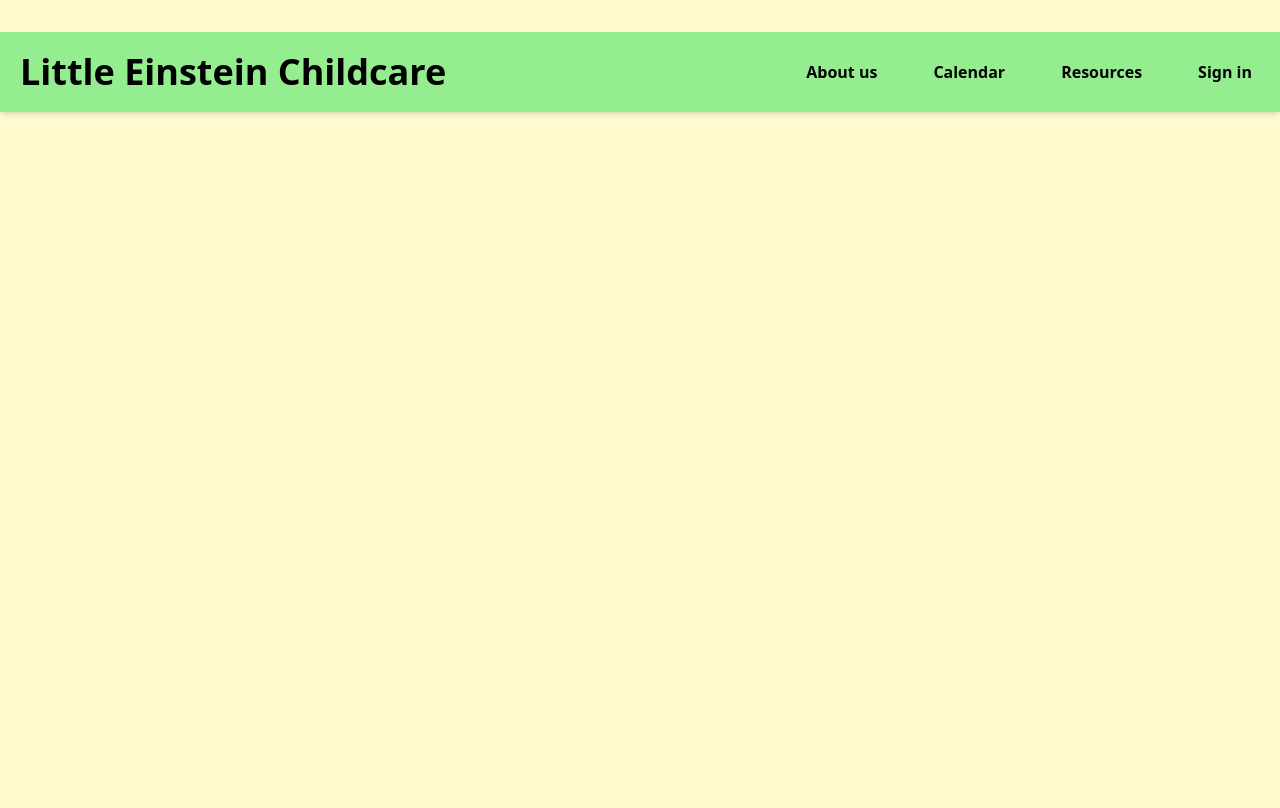
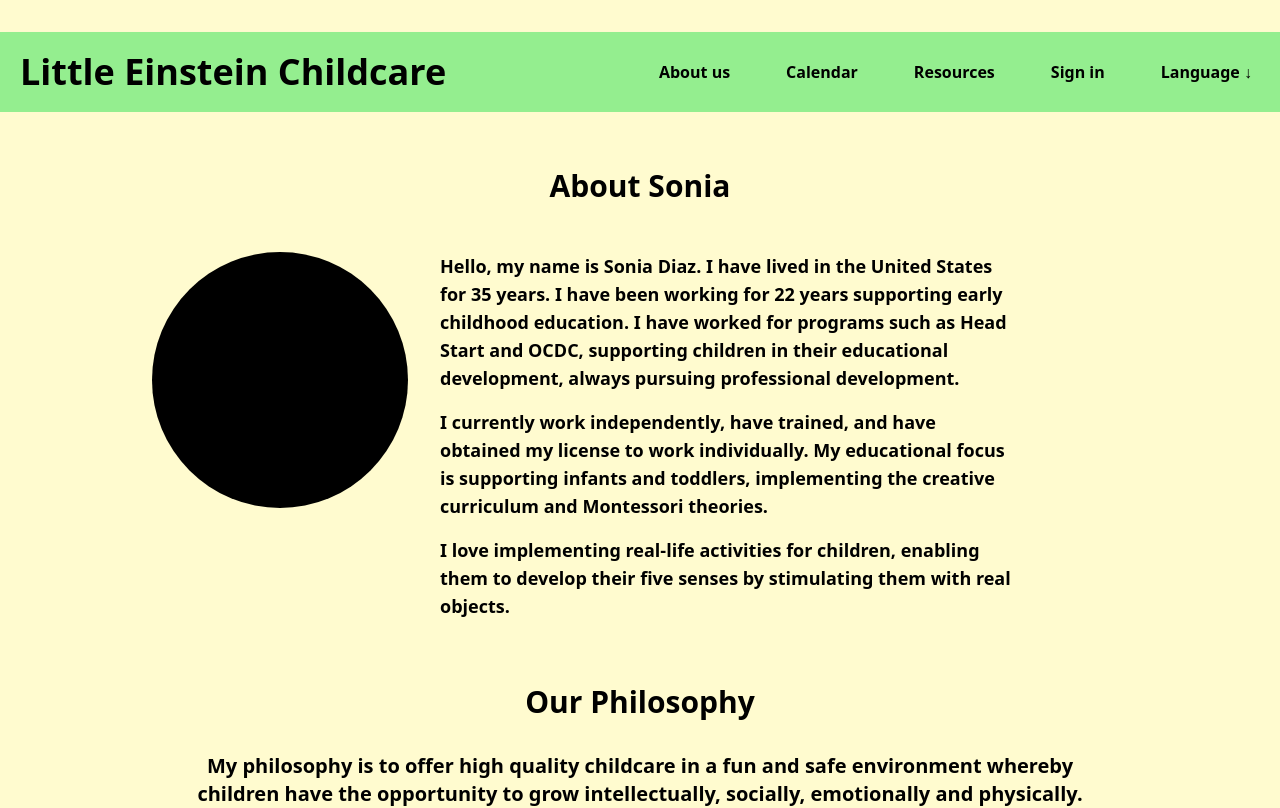
Before and after one commit to littleeinsteinchildcare/littleeinstein-frontend, a React (Vite) app: page /about in a window 1280 px wide. Shown: the top 808 px of the page. Built offline with nearby package versions, Linux system fonts and the light colour scheme.

Commit message:
LEC-45 about us page + spanish version of site

```diff
--- a/package.json
+++ b/package.json
@@ -11,11 +11,13 @@
   },
   "dependencies": {
     "@tailwindcss/vite": "^4.0.8",
+    "i18next": "^24.2.3",
     "moment": "^2.30.1",
     "moment-timezone": "^0.5.47",
     "react": "^19.0.0",
     "react-big-calendar": "^1.18.0",
     "react-dom": "^19.0.0",
+    "react-i18next": "^15.4.1",
     "react-router-dom": "^7.3.0",
     "tailwindcss": "^4.0.8"
   },
--- a/src/App.tsx
+++ b/src/App.tsx
@@ -5,7 +5,7 @@ import CalendarPage from "@/pages/calendar/Calendar";
 import SignInPage from "@/pages/signIn/SignIn.tsx";
 import Homepage from "@/pages/home/Home.tsx";
 import ResourcesPage from "@/pages/resources/Resources.tsx";
-//import AboutPage from '@/pages/aboutPage/AboutPage.tsx
+import AboutUsPage from "@/pages/aboutUs/AboutUs.tsx";
 
 // components
 import Navbar from "@/components/Navbar.tsx";
@@ -19,6 +19,7 @@ const App = () => {
         <Route path="/resources" element={<ResourcesPage />} />
         <Route path="/signin" element={<SignInPage />} />
         <Route path="/calendar" element={<CalendarPage />} />
+        <Route path="/about" element={<AboutUsPage />} />
       </Routes>
     </Router>
   );
--- a/src/components/Navbar.tsx
+++ b/src/components/Navbar.tsx
@@ -1,15 +1,29 @@
 import { useState } from "react";
 import { Link } from "react-router-dom";
+import { useTranslation } from "react-i18next";
 
 const Navbar = () => {
   const [menuOpen, setMenuOpen] = useState(false);
+  const [langOpen, setLangOpen] = useState(false);
+  const { t, i18n } = useTranslation();
+
+  const languages = [
+    { code: "en", label: "English" },
+    { code: "es", label: "Español" },
+    // We can add more languages later on
+  ];
+
+  const changeLanguage = (lang: string) => {
+    i18n.changeLanguage(lang);
+    setLangOpen(false);
+  };
 
   return (
     <div className="bg-[#FFFBCF] mt-8">
       <nav className="bg-[#94EE8F] p-5 shadow-md">
         <div className="mx-auto flex justify-between items-center">
           <Link to="/" className="text-4xl font-bold">
-            Little Einstein Childcare
+            {t("navbar.title")}
           </Link>
 
           {/* Hamburger Button */}
@@ -28,28 +42,53 @@ const Navbar = () => {
           >
             <Link
               to="/about"
-              className="block p-2 md:py-0 hover:underline font-semibold"
+              className="block p-2 md:py-0 hover:underline font-semibold whitespace-nowrap"
             >
-              About us
+              {t("navbar.about")}
             </Link>
             <Link
               to="/calendar"
               className="block p-2 md:py-0 hover:underline font-semibold"
             >
-              Calendar
+              {t("navbar.calendar")}
             </Link>
             <Link
               to="/resources"
               className="block p-2 md:py-0 hover:underline font-semibold"
             >
-              Resources
+              {t("navbar.resources")}
             </Link>
             <Link
               to="/signin"
-              className="block p-2 md:py-0 hover:underline font-semibold"
+              className="block p-2 md:py-0 hover:underline font-semibold whitespace-nowrap"
             >
-              Sign in
+              {t("navbar.signin")}
             </Link>
+
+            {/* Language Dropdown */}
+            <div className="relative">
+              <button
+                onClick={() => setLangOpen(!langOpen)}
+                className="block p-2 md:py-0 hover:underline font-semibold whitespace-nowrap"
+              >
+                {t("navbar.selectLanguage")} ↓
+              </button>
+              {langOpen && (
+                <div className="absolute right-0 mt-2 w-32 bg-white border rounded shadow-md z-50">
+                  {languages.map((lang) => (
+                    <button
+                      key={lang.code}
+                      onClick={() => changeLanguage(lang.code)}
+                      className={`block w-full text-left px-4 py-2 hover:bg-gray-100 ${
+                        i18n.language === lang.code ? "font-bold" : ""
+                      }`}
+                    >
+                      {lang.label}
+                    </button>
+                  ))}
+                </div>
+              )}
+            </div>
           </div>
         </div>
       </nav>
--- /dev/null
+++ b/src/i18n/en.ts
@@ -0,0 +1,50 @@
+export const en = {
+  navbar: {
+    about: "About us",
+    calendar: "Calendar",
+    resources: "Resources",
+    signin: "Sign in",
+    title: "Little Einstein Childcare",
+    selectLanguage: "Language",
+  },
+
+  homepage: {
+    address: "1789 SE River RD Hillsboro OR 97123",
+    hoursLabel: "Hours",
+    hoursValue: "7am - 5:30 pm",
+    agesLabel: "Ages",
+    agesValue: "2 months to 4 years",
+  },
+
+  calendar: {
+    title: "Calendar",
+    today: "Today",
+    previous: "Back",
+    next: "Next",
+    month: "Month",
+    week: "Week",
+    day: "Day",
+    agenda: "Agenda",
+    date: "Date",
+    time: "Time",
+    event: "Event",
+    noEvents: "No events in this range",
+  },
+
+  signin: {
+    signin: "Sign In",
+  },
+
+  aboutus: {
+    bio: `Hello, my name is Sonia Diaz. I have lived in the United States for 35 years. I have been working for 22 years supporting early childhood education. I have worked for programs such as Head Start and OCDC, supporting children in their educational development, always pursuing professional development.
+
+    I currently work independently, have trained, and have obtained my license to work individually. My educational focus is supporting infants and toddlers, implementing the creative curriculum and Montessori theories.
+
+    I love implementing real-life activities for children, enabling them to develop their five senses by stimulating them with real objects.`,
+    philosophy: `My philosophy is to offer high quality childcare in a fun and safe environment whereby children have the opportunity to grow intellectually, socially, emotionally and physically. I achieve these goals by offering affection, understanding, protection, and guidance through age appropriate activities. I plan all these activities with love and care to be catered around an environment that encourages learning and growth. One of my strengths is my ability to communicate with families the needs that I see in their children when in my care, I aim to guide families and their children to meet any goals set out by them.
+
+    We also invite families to participate in any activities we have planned with their children to encourages inclusion and diversity within our space.`,
+    philosophyTitle: "Our Philosophy",
+    bioTitle: "About Sonia",
+  },
+};
--- /dev/null
+++ b/src/i18n/es.ts
@@ -0,0 +1,50 @@
+export const es = {
+  navbar: {
+    about: "Sobre nosotros",
+    calendar: "Calendario",
+    resources: "Recursos",
+    signin: "Iniciar sesión",
+    title: "Little Einstein Childcare",
+    selectLanguage: "Idioma",
+  },
+
+  homepage: {
+    address: "1789 SE River RD Hillsboro OR 97123",
+    hoursLabel: "Horas",
+    hoursValue: "7am - 5:30 pm",
+    agesLabel: "Rango de edad",
+    agesValue: "2 meses a 4 años",
+  },
+
+  calendar: {
+    title: "Calendario",
+    today: "Hoy",
+    previous: "Previo",
+    next: "Próximo",
+    month: "Mes",
+    week: "Semana",
+    day: "Día",
+    agenda: "Orden del día",
+    date: "Fecha",
+    time: "Tiempo",
+    event: "Evento",
+    noEvents: "No hay eventos en este rango",
+  },
+
+  signin: {
+    signin: "Iniciar Sesión",
+  },
+
+  aboutus: {
+    bio: `Hola mi nombre es Sonia Diaz, tengo 35 anos viviendo en los Estados Unidos. Me he dedicado a trabajar desde ase 22 anos apoyando a la educación temprana, trabaje para programas como Head Start, OCDC apoyando a los niños en se desarrollo educativa, siempre capacitándome profesionalmente.
+
+    En la actualidad trabajo independientemente me capacite y obtuve mi licencia para trabajar individualmente. Mi enfoque educativo es apoyar a las edades de bebes y toddlers, implementando el currículo creativo y las teorías demontesori.
+
+    Me encanta implementar actividades reales a los niños con las cuales ellos pueden desarrollar sus 5 sentidos estimulándolos con objects reales para su desarrollo. `,
+    philosophy: `Mi filosofía es ofrecer cuidado infantil de alta calidad en un entorno divertido y seguro donde los niños tengan la oportunidad de crecer intelectual, social, emocional y físicamente. Logro estos objetivos ofreciendo afecto, comprensión, protección y orientación a través de actividades apropiadas para cada edad. Planifico todas estas actividades con amor y cuidado para que se desarrollen en un entorno que fomente el aprendizaje y el crecimiento. Una de mis fortalezas es mi capacidad para comunicar a las familias las necesidades que veo en sus hijos cuando están a mi cuidado. Mi objetivo es guiar a las familias y a sus hijos para que alcancen sus metas.
+
+    También invitamos a las familias a participar en las actividades que hemos planificado con sus hijos para fomentar la inclusión y la diversidad en nuestro espacio.`,
+    philosophyTitle: "Nuestra filosofía",
+    bioTitle: "Acerca de Sonia",
+  },
+};
--- /dev/null
+++ b/src/i18n/index.ts
@@ -0,0 +1,20 @@
+import i18n, { InitOptions } from "i18next";
+import { initReactI18next } from "react-i18next";
+
+import { en } from "./en";
+import { es } from "./es";
+
+const options: InitOptions = {
+  resources: {
+    en: { translation: en },
+    es: { translation: es },
+  },
+  fallbackLng: "en",
+  interpolation: {
+    escapeValue: false,
+  },
+};
+
+i18n.use(initReactI18next).init(options);
+
+export default i18n;
--- a/src/main.tsx
+++ b/src/main.tsx
@@ -2,6 +2,7 @@ import { StrictMode } from "react";
 import { createRoot } from "react-dom/client";
 import "./index.css";
 import App from "./App.tsx";
+import "./i18n";
 
 createRoot(document.getElementById("root")!).render(
   <StrictMode>
--- /dev/null
+++ b/src/pages/aboutUs/AboutUs.tsx
@@ -0,0 +1,49 @@
+import { useTranslation } from "react-i18next";
+import soniaPic from "@/assets/temp1.png";
+
+const AboutUsPage = () => {
+  const { t } = useTranslation();
+
+  return (
+    <div className="bg-[#FFFBCF] min-h-screen p-8">
+      {/* Sonia picture + bio*/}
+      <h2 className="text-3xl font-bold text-black m-6 text-center max-w-5xl mx-auto">
+        {t("aboutus.bioTitle")}
+      </h2>
+      <div className="flex flex-col md:flex-row items-center md:items-start gap-8 max-w-5xl mx-auto p-6">
+        <img
+          src={soniaPic}
+          alt="Owner"
+          className="w-48 h-48 md:w-64 md:h-64 object-cover rounded-full"
+        />
+
+        <p className="text-lg text-black font-semibold max-w-xl">
+          {t("aboutus.bio")
+            .split("\n")
+            .map((line, id) => (
+              <p key={id} className="mb-4">
+                {line}
+              </p>
+            ))}
+        </p>
+      </div>
+
+      {/* Philosophy */}
+      <h2 className="text-3xl font-bold text-black m-6 text-center max-w-5xl mx-auto">
+        {t("aboutus.philosophyTitle")}
+      </h2>
+
+      <div className="text-xl mt-8 mx-auto text-center font-semibold text-black max-w-4xl">
+        {t("aboutus.philosophy")
+          .split("\n")
+          .map((line, id) => (
+            <p key={id} className="mb-4">
+              {line}
+            </p>
+          ))}
+      </div>
+    </div>
+  );
+};
+
+export default AboutUsPage;
--- a/src/pages/signIn/SignIn.tsx
+++ b/src/pages/signIn/SignIn.tsx
@@ -1,7 +1,9 @@
 import { useNavigate } from "react-router-dom";
+import { useTranslation } from "react-i18next";
 
 const SignInPage = () => {
   const navigate = useNavigate();
+  const { t } = useTranslation();
 
   // just prep for auth
   const handleSignIn = () => {
@@ -12,13 +14,13 @@ const SignInPage = () => {
   return (
     <div className="h-screen flex justify-center items-start pt-20 bg-[#FFFBCF]">
       <div className="bg-[#94EE8F] shadow-lg rounded-lg p-8 w-80 text-center">
-        <h1 className="text-2xl font-bold mb-8">Sign In</h1>
+        <h1 className="text-2xl font-bold mb-8">{t("signin.signin")}</h1>
 
         <button
           onClick={handleSignIn}
           className="bg-[#FFFBCF] py-2 px-6 rounded-md shadow-md hover:bg-green-200"
         >
-          Sign In
+          {t("signin.signin")}
         </button>
       </div>
     </div>
```
Also changed, not shown: src/components/calendar/Calendar.tsx (+18 -1 lines), src/pages/home/Home.tsx (+7 -3 lines), 1 other file (tests, documents, lock files or other folders).
